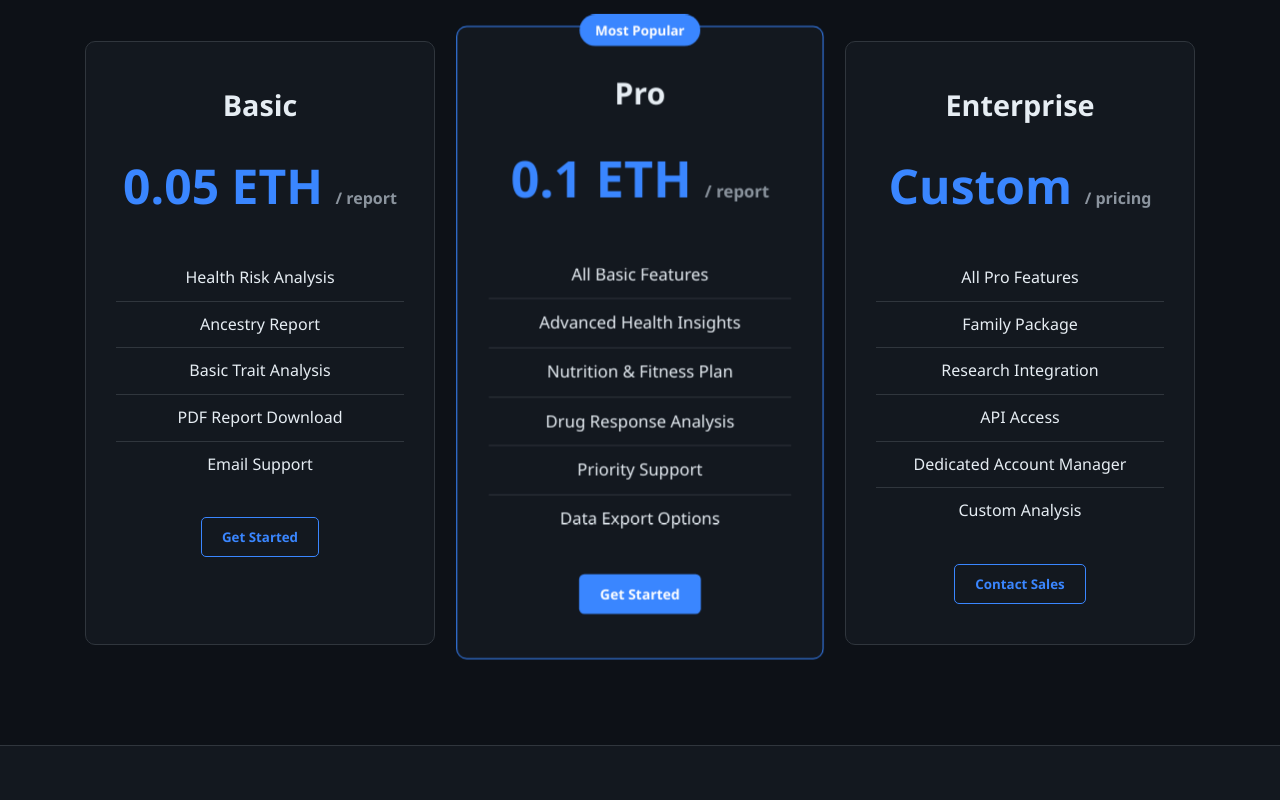
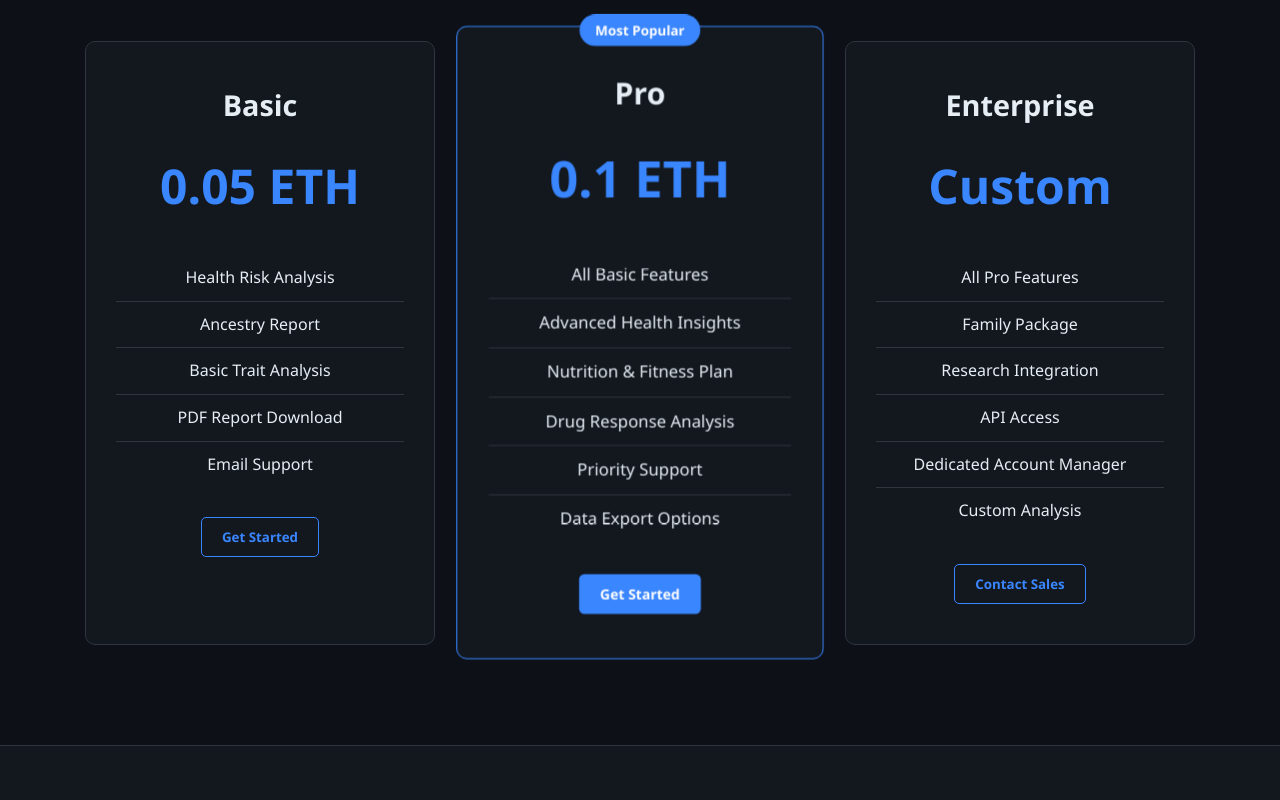
Before and after one commit to forces33k3r/genetai, a website: page index.html in a window 1280 px wide. Shown: the part 2520-3320 px from the top of the page. Drawn offline with Linux system fonts and the light colour scheme.

Commit message:
Update: Small improvements to homepage

```diff
--- a/index.html
+++ b/index.html
@@ -166,7 +166,7 @@
             <div class="pricing-cards">
                 <div class="pricing-card">
                     <h3>Basic</h3>
-                    <div class="price">0.05 ETH <span>/ report</span></div>
+                    <div class="price">0.05 ETH </div>
                     <ul class="pricing-features">
                         <li>Health Risk Analysis</li>
                         <li>Ancestry Report</li>
@@ -178,7 +178,7 @@
                 </div>
                 <div class="pricing-card featured">
                     <h3>Pro</h3>
-                    <div class="price">0.1 ETH <span>/ report</span></div>
+                    <div class="price">0.1 ETH </div>
                     <ul class="pricing-features">
                         <li>All Basic Features</li>
                         <li>Advanced Health Insights</li>
@@ -191,7 +191,7 @@
                 </div>
                 <div class="pricing-card">
                     <h3>Enterprise</h3>
-                    <div class="price">Custom <span>/ pricing</span></div>
+                    <div class="price">Custom </div>
                     <ul class="pricing-features">
                         <li>All Pro Features</li>
                         <li>Family Package</li>
```
